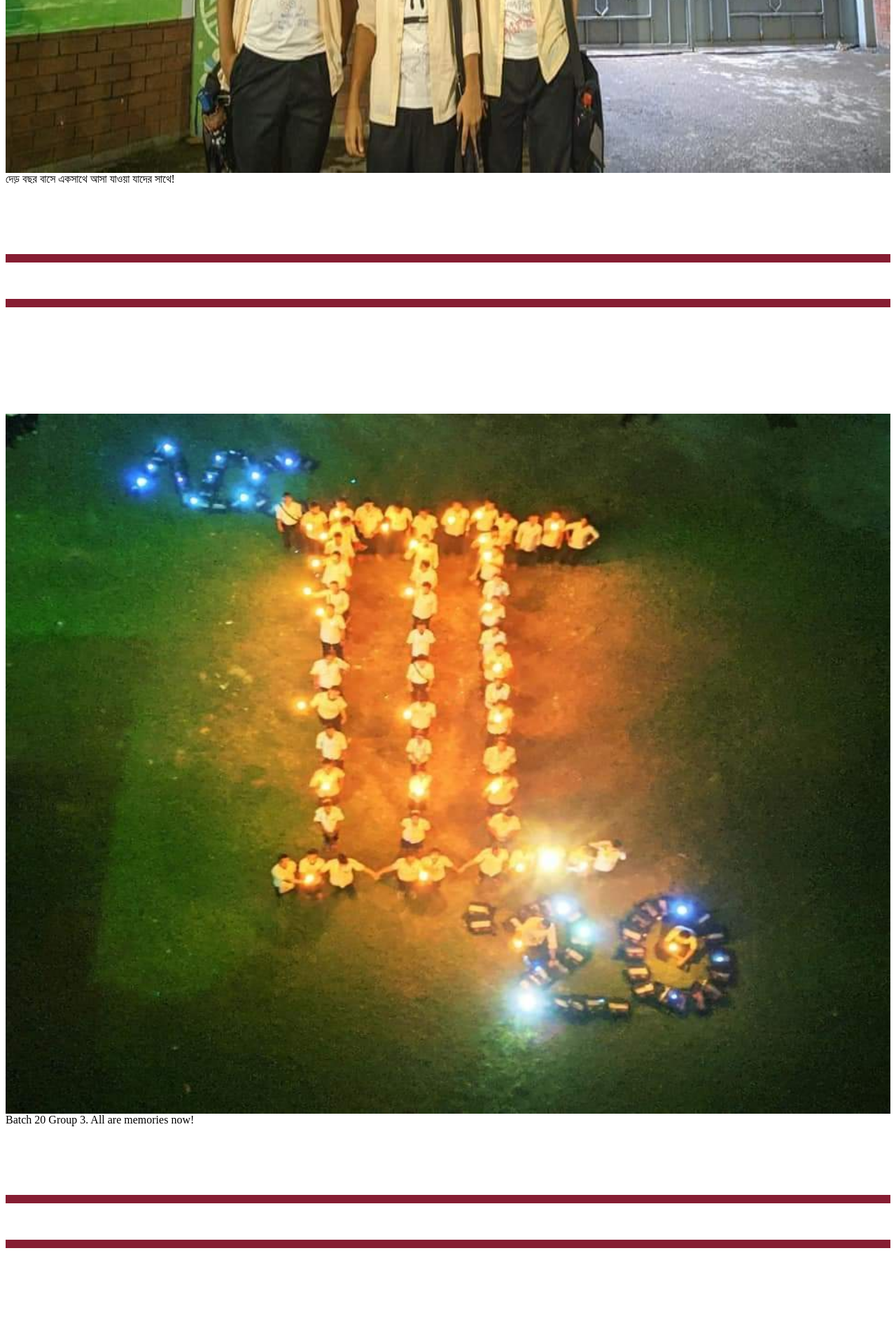
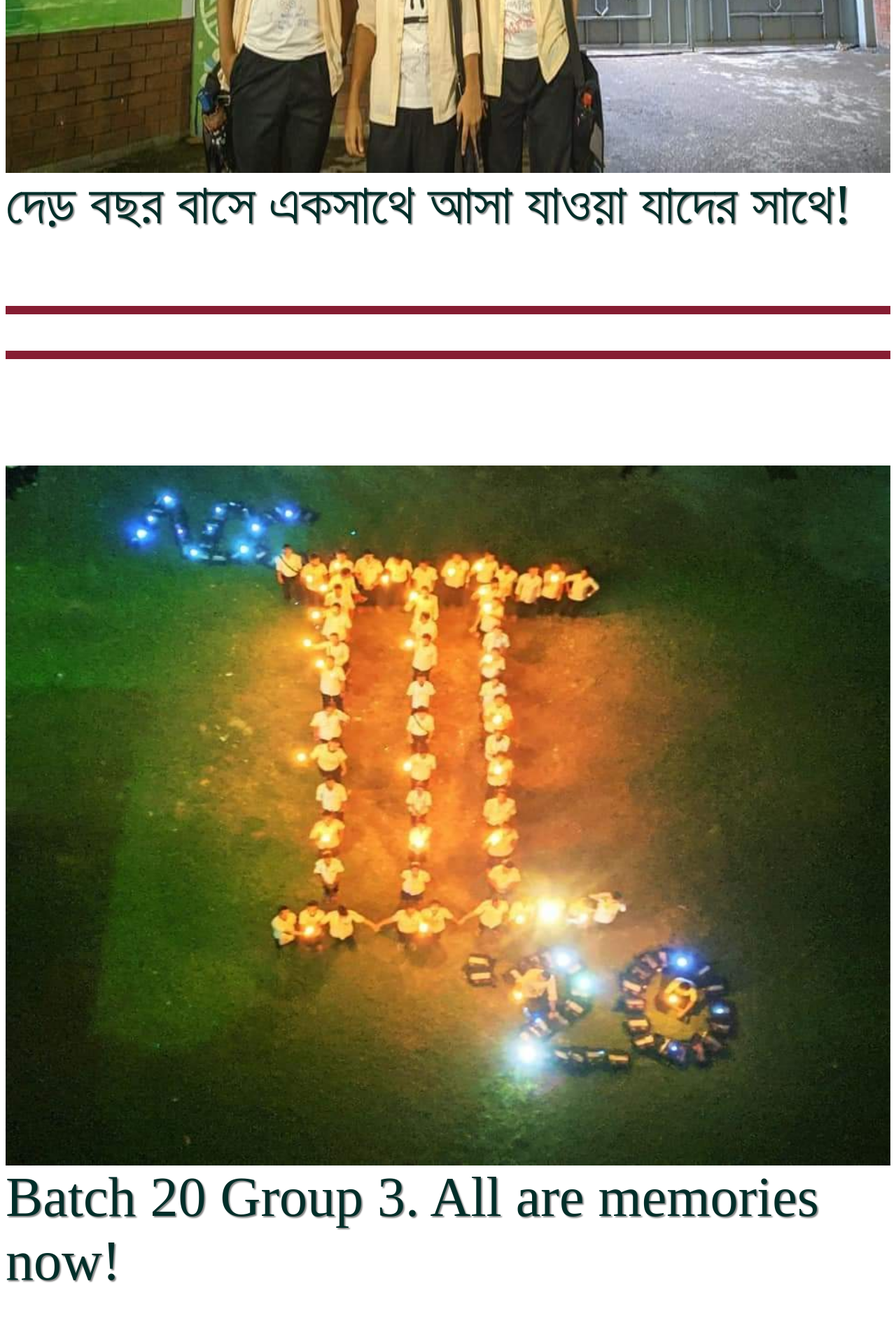
Before and after one commit to KhalidHossain3108/MyWeb, a PHP site: page /Gallery.php in a window 1280 px wide. Shown: the part 1856-3776 px from the top of the page at 70% size. Run offline with PHP 8.4, Linux system fonts and the light colour scheme.

Commit message:
Update Gallery.php

```diff
--- a/Gallery.php
+++ b/Gallery.php
@@ -11,7 +11,13 @@ font-size:140px;
 font-family: cursive;
 letter-spacing:1px;
 text-shadow:4px 3px 3px grey;
+}
 
+.h2{
+color:#002E29;
+font-size:80px;
+letter-spacing:0px;
+text-shadow:2px 2px 2px grey;
 }
 
 
```
